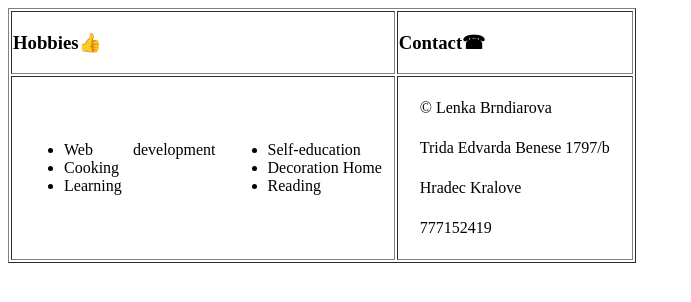
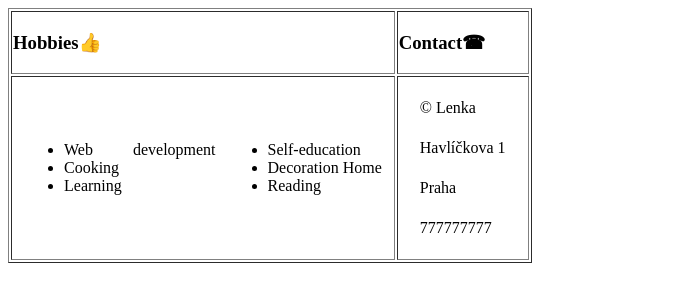
Before and after one commit to Lentilka82/web, a plain HTML site: page about.html in a window 1280 px wide. Shown: the whole page, without its empty margins (0-691 px from the left). Drawn offline with Linux system fonts and the light colour scheme.

Commit message:
Add files via upload
Removed address

```diff
--- a/about.html
+++ b/about.html
@@ -44,21 +44,21 @@
             <td>
                 <table cellspacing="20">
                     <tr>
-                        <td> &COPY;  Lenka Brndiarova</td>
+                        <td> &COPY;  Lenka</td>
                     </tr>
                     <tr>
                         <td>
-                            Trida Edvarda Benese 1797/b
+                            Havlíčkova 1
                         </td>
                     </tr>
                     <tr>
                         <td>
-                            Hradec Kralove
+                            Praha
                         </td>
                     </tr>
                     <tr>
                         <td>
-                            777152419
+                            777777777
                         </td>
                     </tr>
                 </table>
```
